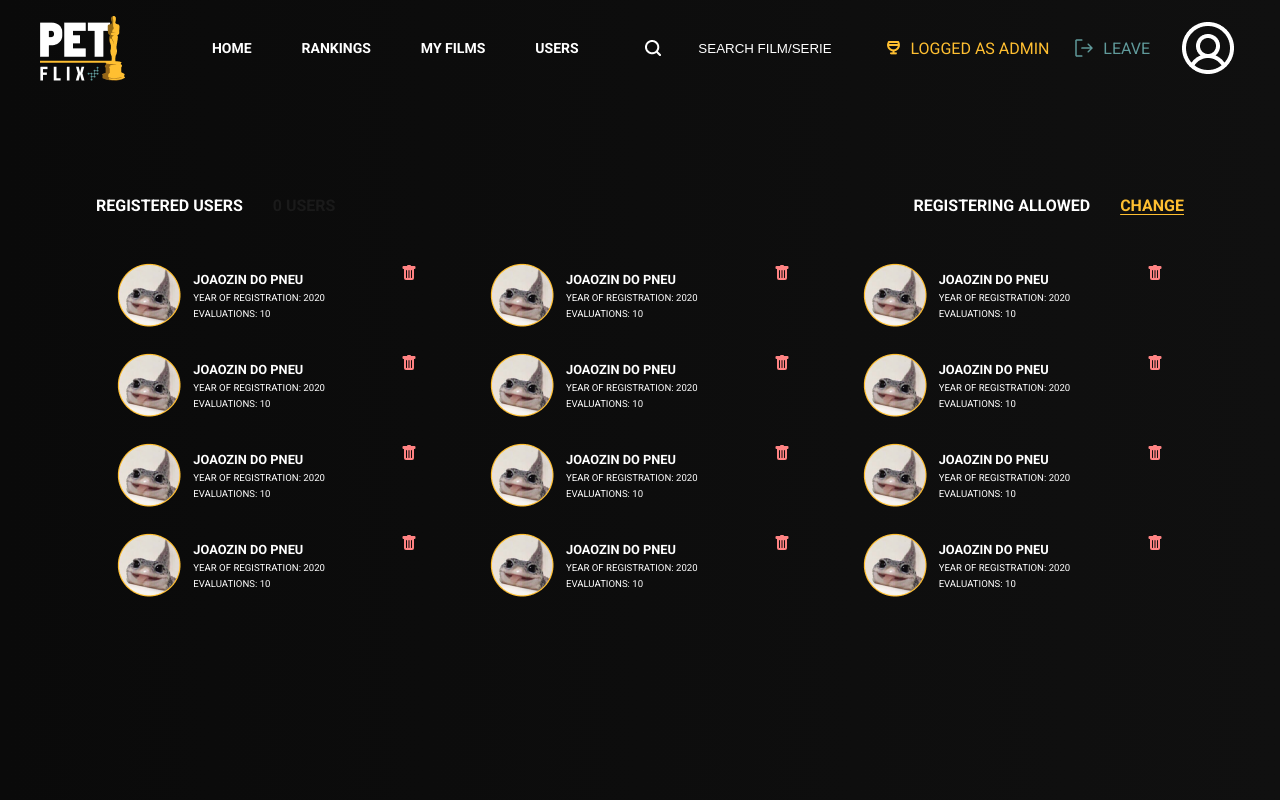
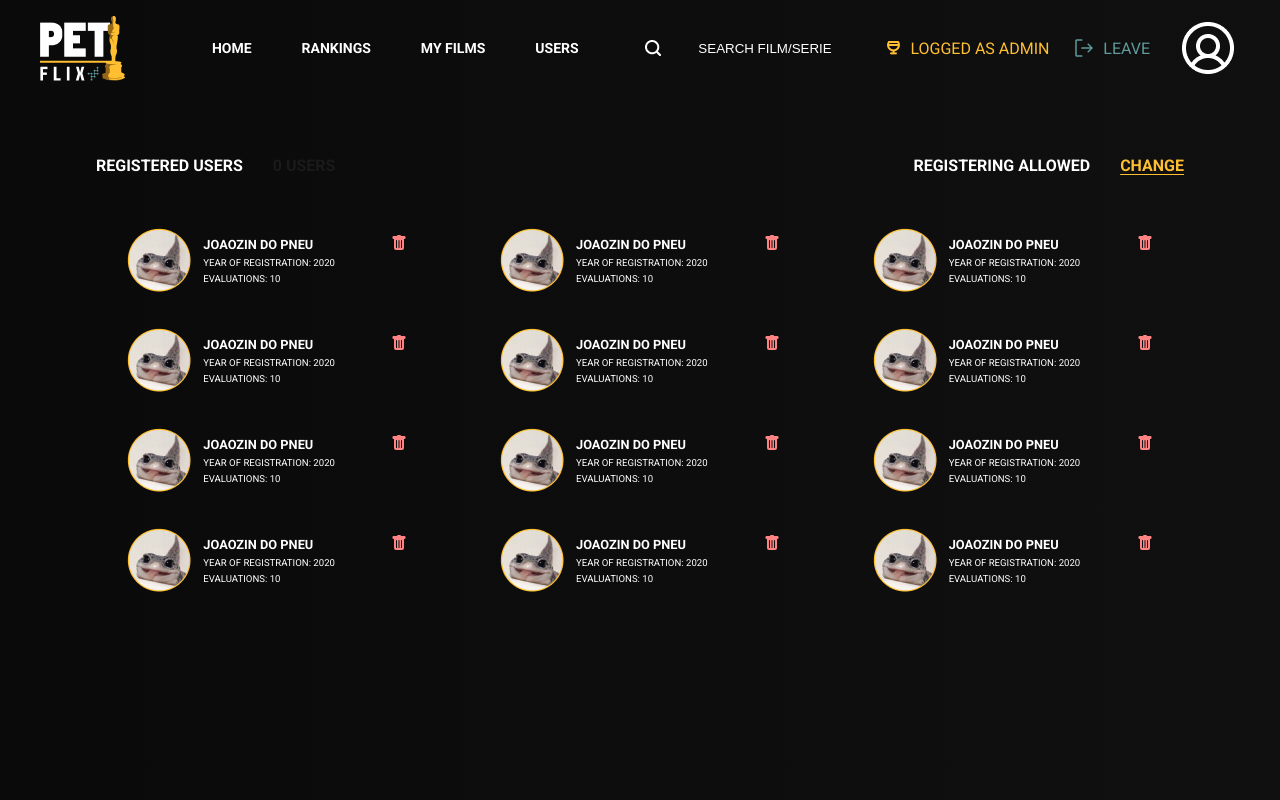
Before and after one commit to viniciuscole/frontend-petflix, a Next.js app: page /users in a window 1280 px wide. Shown: the top 800 px of the page. Built offline with nearby package versions, Linux system fonts and the light colour scheme.

Commit message:
adding hover to userbox

```diff
--- a/styles/components/UserBox.module.css
+++ b/styles/components/UserBox.module.css
@@ -1,12 +1,20 @@
 .userBox{
     position: relative;
     width: 300px;
-    height: 60px;
+    height: 70px;
     display: flex;
     gap: 12px;
     color: var(--primary);
     align-items: center;
+    padding: 0px 10px;
+    border-radius: 10px;
 }
+
+.userBox:hover{
+    background-color: var(--quaternary);
+    cursor: pointer;
+}
+
 .userBox img{
     align-self: center;
 }
@@ -25,6 +33,6 @@
 }
 .icon{
     position: absolute;
-    top: 0px;
-    right: 0px;
+    top: 10px;
+    right: 10px;
 }
--- a/styles/pages/Users.module.css
+++ b/styles/pages/Users.module.css
@@ -13,7 +13,7 @@
     flex-direction: column;
     justify-content: center;
     height: auto;
-    margin: 100px auto;
+    margin: 60px auto;
     width: 85%;
 }
 
```
